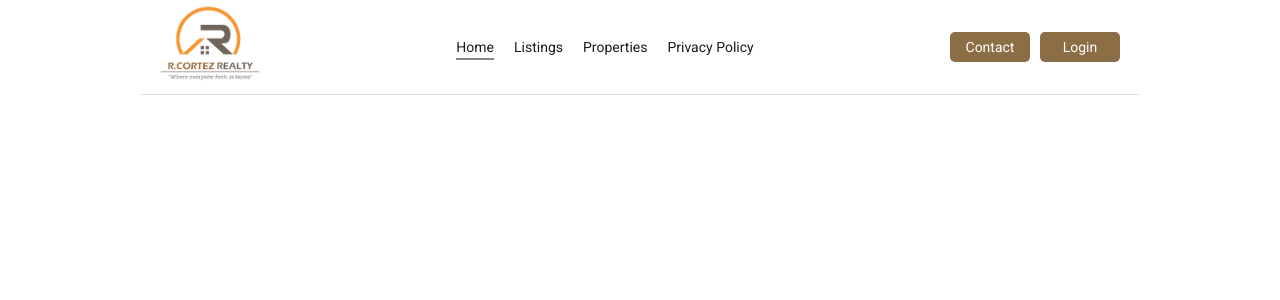
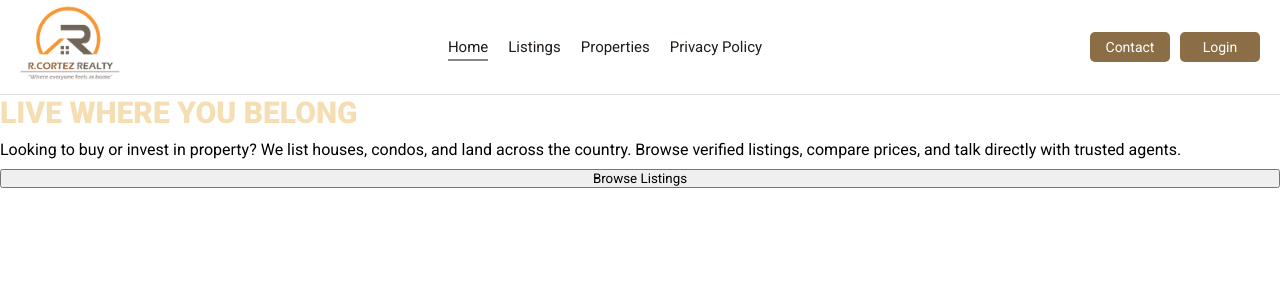
Before and after one commit to Sanjuan1290/RCortez_Realty, a React (Vite) app: page / in a window 1280 px wide. Shown: the top 300 px of the page. Built offline with nearby package versions, Linux system fonts and the light colour scheme.

Commit message:
refactor

```diff
--- a/src/App.jsx
+++ b/src/App.jsx
@@ -5,10 +5,12 @@ import {RouterProvider,
 
 import Layout from './components/layout'
 
+import Home from './components/pages/Home'
+
 export default function App(){
     const router = createBrowserRouter(createRoutesFromElements(
         <Route path='/' element={<Layout />}>
-
+            <Route index element={<Home />}/>
         </Route>
     ))
 
--- a/src/components/Layout.jsx
+++ b/src/components/Layout.jsx
@@ -2,6 +2,7 @@
 import { Outlet } from "react-router-dom";
 import Header from "./Header";
 import Footer from "./Footer";
+
 import { useEffect, useState } from "react";
 
 export default function Layout(){
--- /dev/null
+++ b/src/components/pages/Home.jsx
@@ -0,0 +1,26 @@
+
+
+export default function Home(){
+
+    return(
+        <main className="homepage">
+
+            <section className="top-section">
+
+                <div>
+                    <h1>LIVE WHERE YOU BELONG</h1>
+                    <p>Looking to buy or invest in property? We list houses, condos, and land across the country. Browse verified listings, compare prices, and talk directly with trusted agents.</p>
+                    <button>Browse Listings</button>
+                </div>
+
+                <div>
+
+
+                </div>
+
+
+            </section>
+
+        </main>
+    )
+}
--- a/src/componentsStyle/Header.css
+++ b/src/componentsStyle/Header.css
@@ -4,17 +4,12 @@ header{
     align-items: center;
     justify-content: space-between;
 
-    position: fixed;
-    top: 0;
-    left: 0;
-    right: 0;
-
     width: 100%;
-    max-width: 1000px;
 
     margin: 0 auto;
     padding: 5px 20px;
     border-bottom: 1px solid rgba(111, 111, 111, 0.215);
+    background-color: white;
 }
 
 header > a > img{
@@ -29,7 +24,7 @@ header > .nav-window{
 
 header > .nav-window > a{
     position: relative;
-    font-size: 14px;
+    font-size: 15px;
     color: rgb(33, 28, 23);
 }
 header > .nav-window > a:hover{
@@ -160,3 +155,10 @@ header > .menuBtn > img{
     background-color: rgb(235, 150, 24);
     color: rgb(37, 37, 37);
 }
+
+
+@media (max-width: 950px) {
+    header > .nav-window > a{
+        font-size: 14px;
+    }
+}
--- /dev/null
+++ b/src/componentsStyle/Home.css
@@ -0,0 +1,16 @@
+
+.homepage{
+    position: relative;
+}
+
+
+.homepage > .top-section > div{
+    display: flex;
+    flex-direction: column;
+    gap: 10px;
+}
+.homepage > .top-section > div > h1{
+    font-weight: 1000;
+    font-size: 30px;
+    color: wheat;
+}
--- a/src/style.css
+++ b/src/style.css
@@ -1,6 +1,7 @@
 
 @import url('./componentsStyle/Header.css');
 @import url('./componentsStyle/Footer.css');
+@import url('./componentsStyle/Home.css');
 
 *{
     padding: 0;
```
Also changed, not shown: 1 other file (tests, documents, lock files or other folders).
